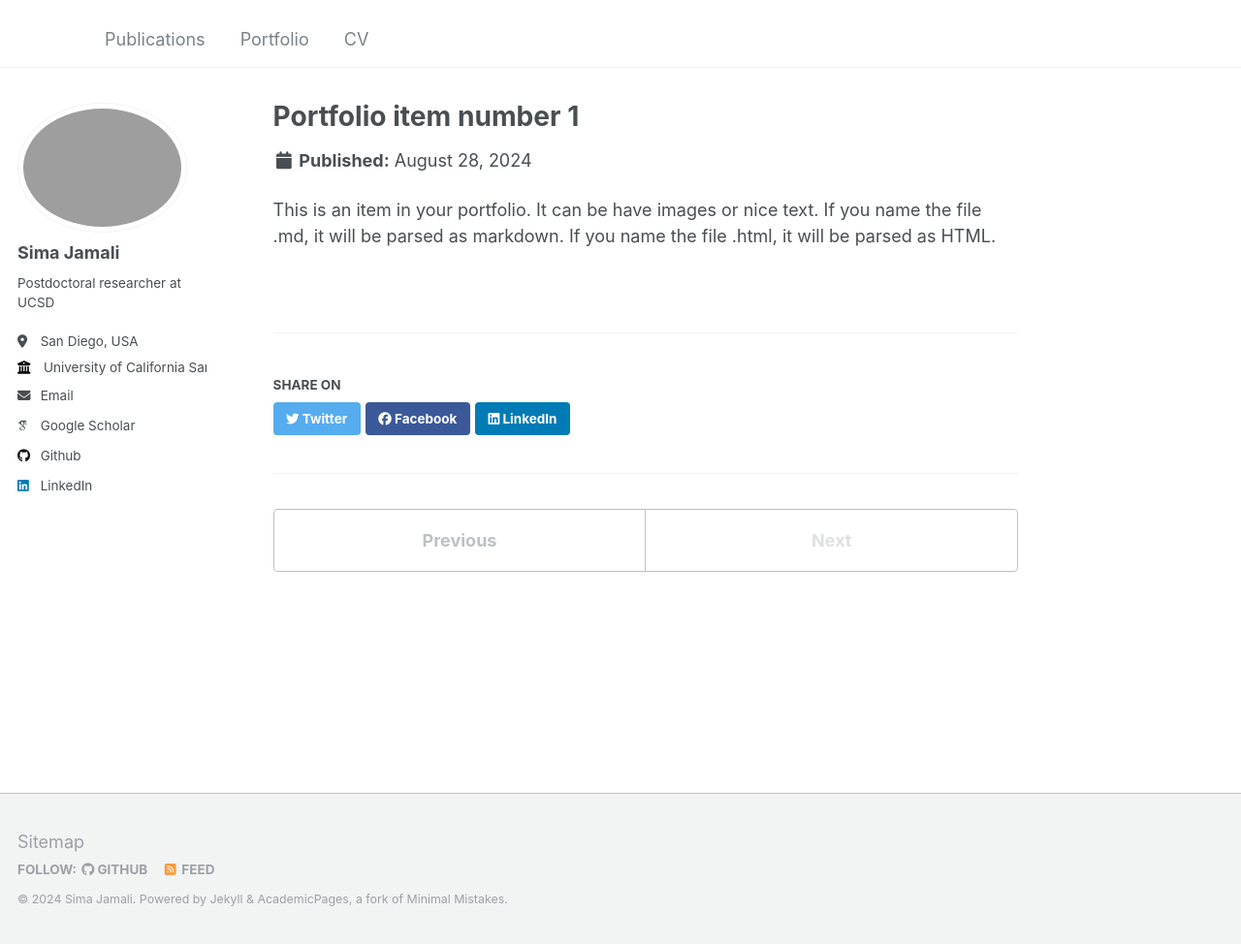
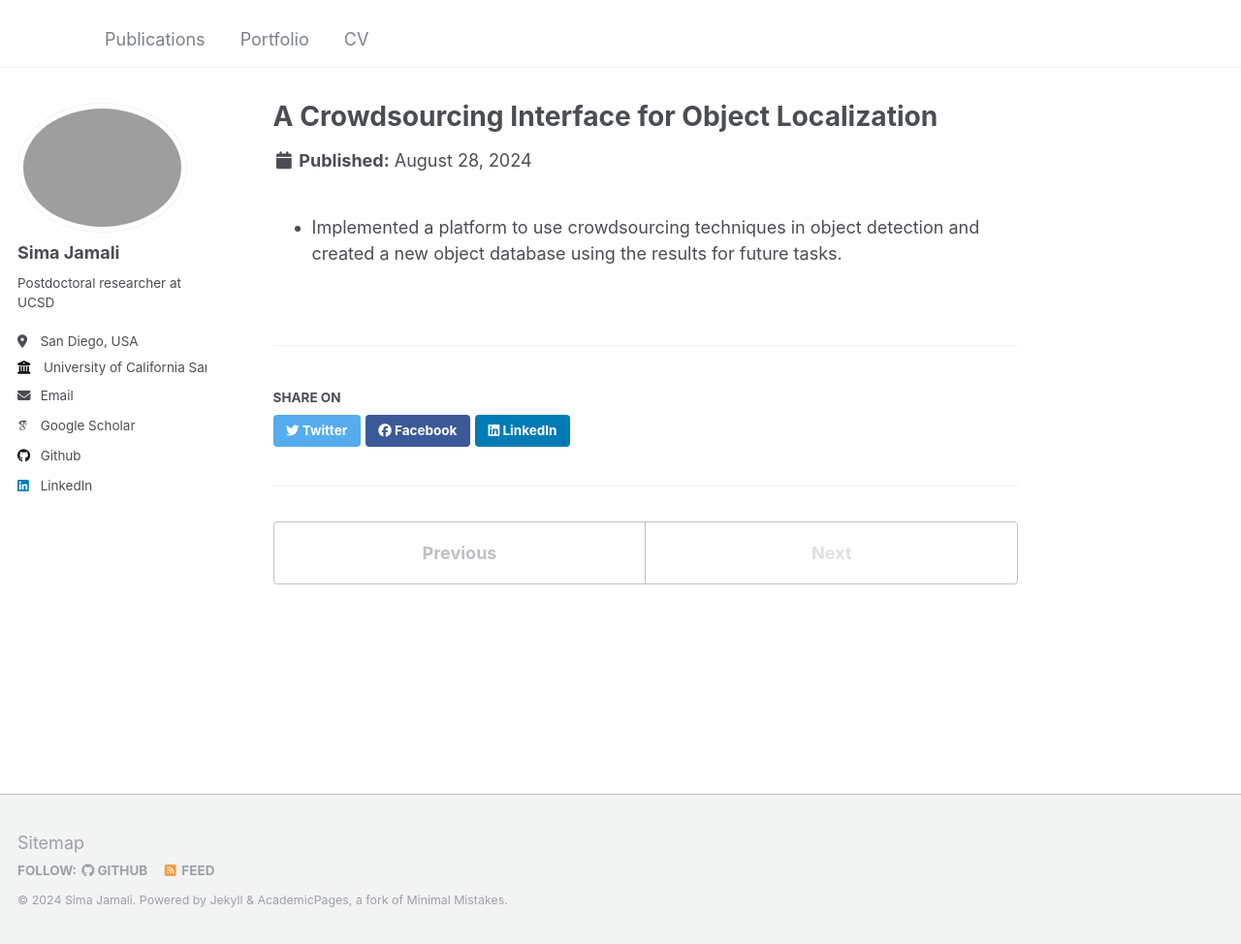
Before and after one commit to simajam/simajam.github.io, a Jekyll site: the page built from _portfolio/portfolio-4.md, in a window 1280 px wide and 974 px high. Shown: the whole window at 97% size. Built offline with Jekyll 4.4.1, drawn with Linux system fonts in a browser that asks for light colours; some web fonts are replaced.

Commit message:
Update portfolio-4.md

```diff
--- a/_portfolio/portfolio-4.md
+++ b/_portfolio/portfolio-4.md
@@ -1,7 +1,7 @@
 ---
-title: "Portfolio item number 1"
-excerpt: "Short description of portfolio item number 1<br/><img src='/images/500x300.png'>"
+title: "A Crowdsourcing Interface for Object Localization"
+excerpt: "Leveraged crowd power for object localization tasks.<br/><img src='/images/face.png' width='450' height='280' >"
 collection: portfolio
 ---
 
-This is an item in your portfolio. It can be have images or nice text. If you name the file .md, it will be parsed as markdown. If you name the file .html, it will be parsed as HTML.
+- Implemented a platform to use crowdsourcing techniques in object detection and created a new object database using the results for future tasks.
```
